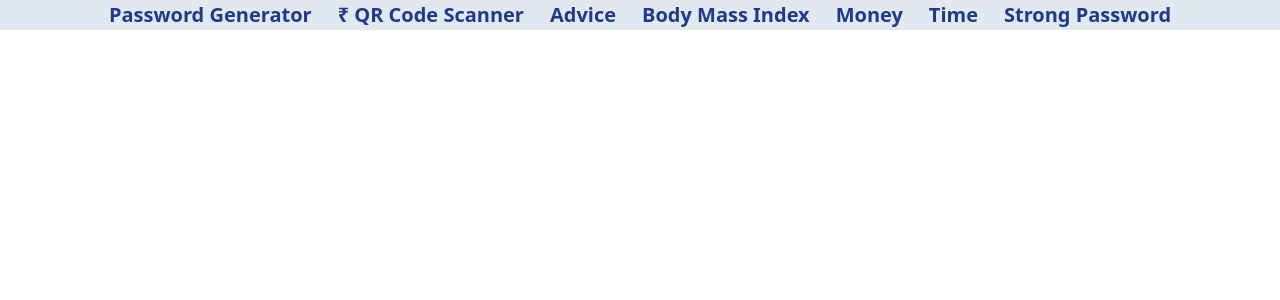
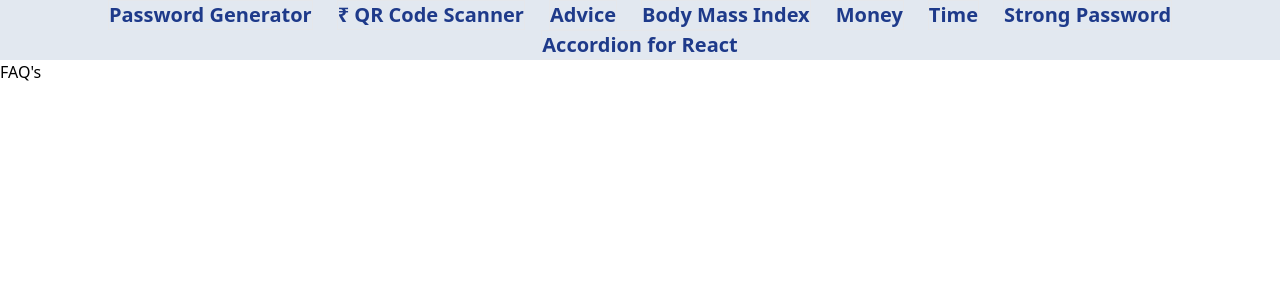
Before and after one commit to Rajeshkumarachari/password, a React (Create React App) app: page /faqs in a window 1280 px wide. Shown: the top 300 px of the page. Built offline with nearby package versions, Linux system fonts and the light colour scheme.

Commit message:
FAQ created

```diff
--- a/src/Main.js
+++ b/src/Main.js
@@ -7,6 +7,7 @@ import BodyMass from "./components/BodyMass";
 import Money from "./components/Money";
 import Watch from "./components/Watch";
 import StrongPassword from "./components/StrongPassword";
+import NewApp from "./components/questions/NewApp";
 
 const Main = () => {
   return (
@@ -54,6 +55,12 @@ const Main = () => {
         >
           Strong Password
         </Link>
+        <Link
+          to={"/faqs"}
+          className=" text-blue-900 font-semibold border hover:underline text-xl mx-3 hover:text-blue-950"
+        >
+          Accordion for React
+        </Link>
       </div>
       <Routes>
         <Route path="/" element={<App />} />
@@ -63,6 +70,7 @@ const Main = () => {
         <Route path="/money" element={<Money />} />
         <Route path="/time" element={<Watch />} />
         <Route path="/password" element={<StrongPassword />} />
+        <Route path="/faqs" element={<NewApp />} />
       </Routes>
     </BrowserRouter>
   );
--- /dev/null
+++ b/src/components/questions/Accordion.js
@@ -0,0 +1,16 @@
+import React from "react";
+import FaqItem from "./FaqItem";
+
+const Accordion = () => {
+  return (
+    <div>
+      <h2>FAQ's</h2>
+      <FaqItem />
+      <FaqItem />
+      <FaqItem />
+      <FaqItem />
+    </div>
+  );
+};
+
+export default Accordion;
--- /dev/null
+++ b/src/components/questions/FaqItem.js
@@ -0,0 +1,7 @@
+import React from "react";
+
+const FaqItem = () => {
+  return <div></div>;
+};
+
+export default FaqItem;
--- /dev/null
+++ b/src/components/questions/NewApp.js
@@ -0,0 +1,13 @@
+import React from "react";
+import faq from "./faq.css";
+import Accordion from "./Accordion";
+
+const NewApp = () => {
+  return (
+    <div>
+      <Accordion />
+    </div>
+  );
+};
+
+export default NewApp;
```
Also changed, not shown: src/components/questions/faq.css (added).
